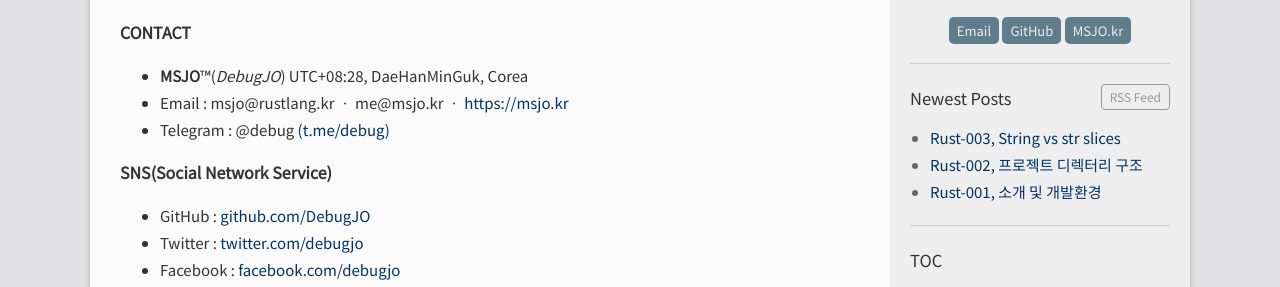
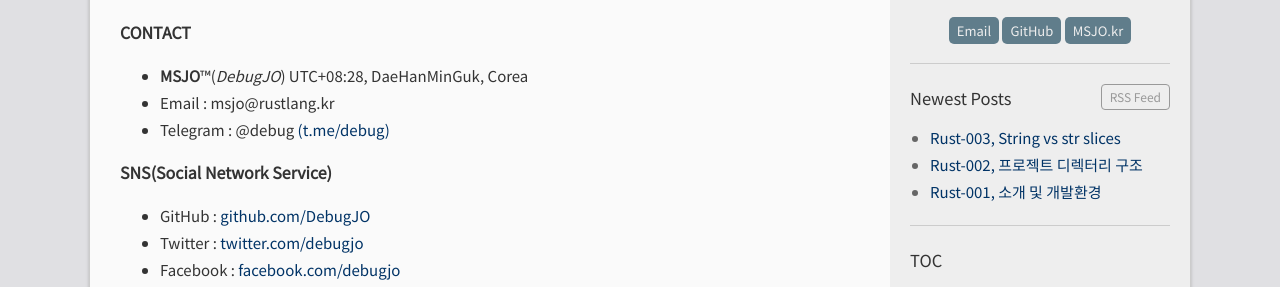
Before and after one commit to DebugJO/rustlang, a Jekyll site: the page built from about.md, in a window 1280 px wide. Shown: the part 259-546 px from the top of the page. Built offline with Jekyll 4.4.1, drawn with Linux system fonts in a browser that asks for light colours.

Commit message:
Update about.md

```diff
--- a/about.md
+++ b/about.md
@@ -8,7 +8,7 @@ Thank you for visiting our website. Please do not hesitate to contact me with an
 
 ###### CONTACT
 * **MSJO**™(*DebugJO*) UTC+08:28, DaeHanMinGuk, Corea
-* Email : msjo@rustlang.kr ㆍ me@msjo.kr ㆍ [https://msjo.kr](https://msjo.kr)
+* Email : msjo@rustlang.kr
 * Telegram : @debug [(t.me/debug)](https://t.me/debug)
 
 ###### SNS(Social Network Service)
```
